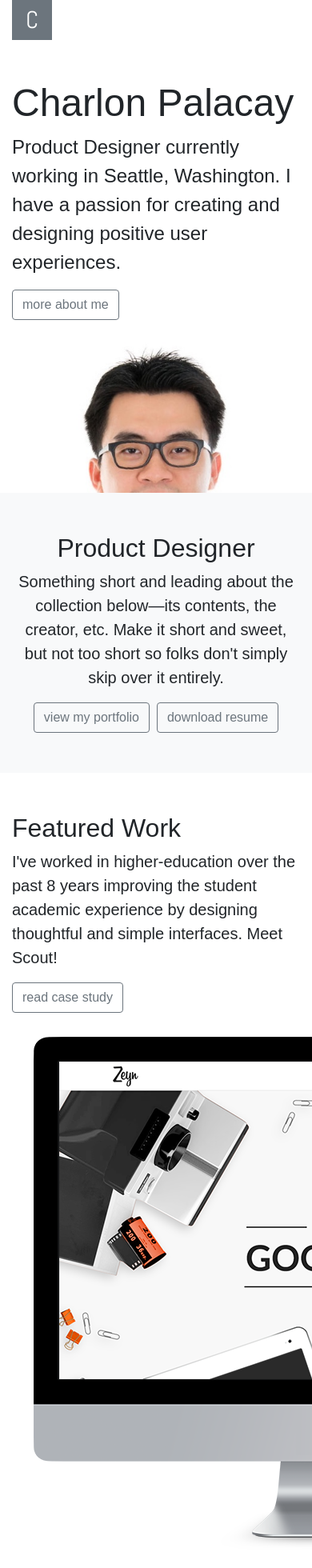
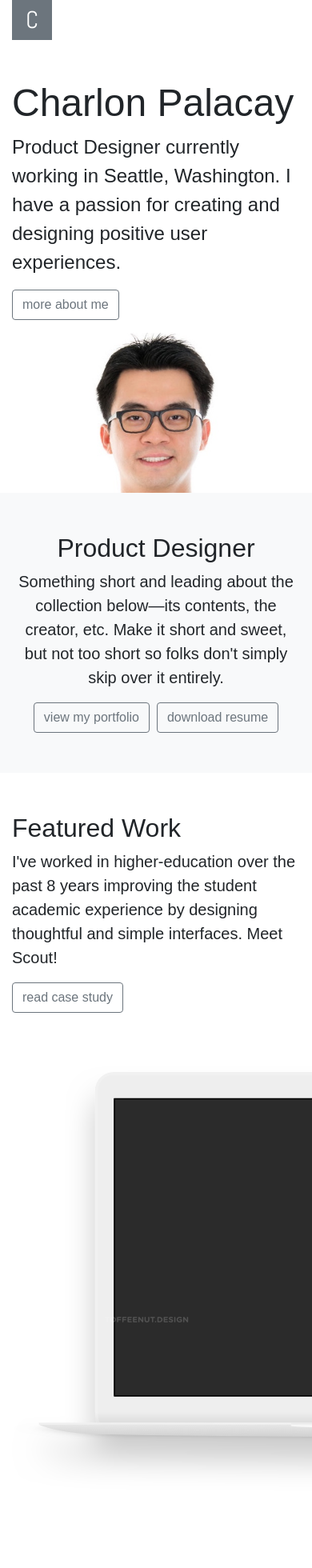
Before and after one commit to charlon/charlon.com, a React (Create React App) app in the folder portfolio/: page / in a window 390 px wide. Shown: the top 1960 px of the page at 80% size. Built offline with nearby package versions, Linux system fonts and the light colour scheme.

Commit message:
Updates iphone macbook photo.

```diff
--- a/portfolio/src/containers/Home.js
+++ b/portfolio/src/containers/Home.js
@@ -95,7 +95,7 @@ const Home = () => (
             </div>
 
             <div className="col-md-12">
-              <div className="text-center"><img className="" src="/imac-ipad-iphone.png" alt="Card cap" /></div>
+              <div className="text-center"><img className="" src="/macbook-iphone.png" alt="Card cap" /></div>
             </div>
 
           </div>
--- a/portfolio/src/styles/Home.scss
+++ b/portfolio/src/styles/Home.scss
@@ -24,8 +24,8 @@
           padding: 0;
           height: 200px;
           background: url("/asian-dude.jpg") no-repeat;
-          background-position: 50% 5%;
-          background-size: 150%;
+          background-position: 50% 10%;
+          background-size: 125%;
 
           @media (min-width: 768px) {
             margin-top: 50px;
```
Also changed, not shown: portfolio/public/macbook-iphone.png.
